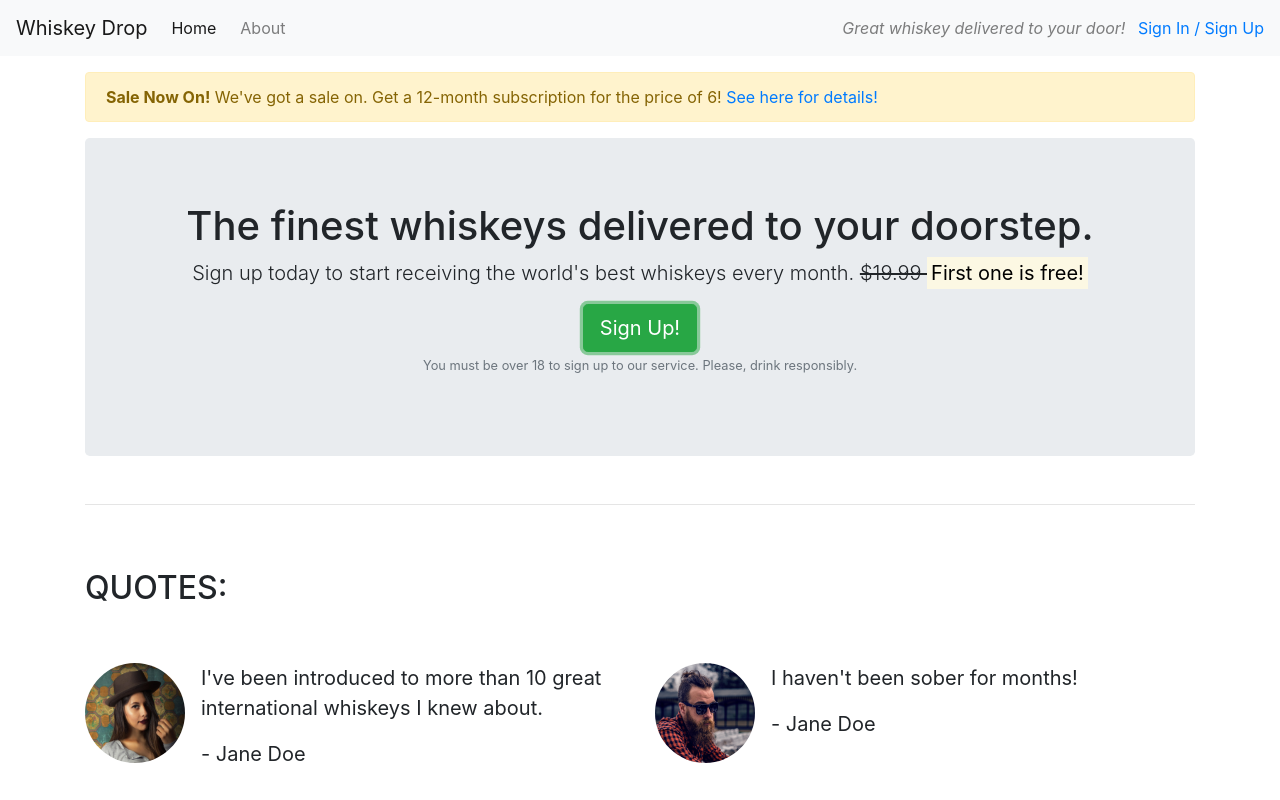
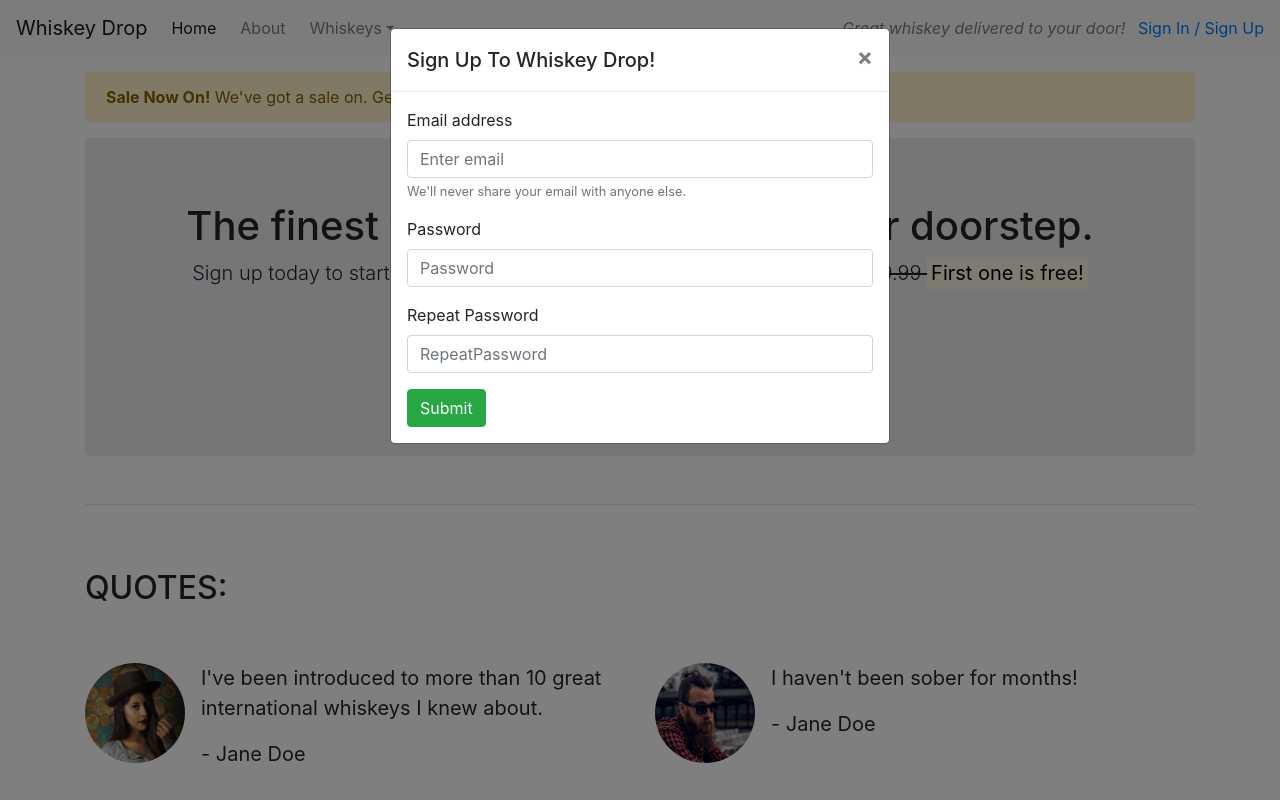
Before and after one commit to antalmelinda1116/bootstrap4, a plain HTML site: page index.html in a window 1280 px wide. Both pictures are taken after a click on the button "Sign Up!". Shown: the top 800 px of the page. Drawn offline with nearby package versions, Linux system fonts and the light colour scheme.

Commit message:
creating signup modal page

```diff
--- a/index.html
+++ b/index.html
@@ -11,11 +11,28 @@
 <body>
     <nav class="navbar navbar-light bg-light navbar-expand-sm">
         <a href="/" class="navbar-brand">Whiskey Drop</a>
-        <ul class="navbar-nav mr-auto">
-            <li class="active nav-item mr-2"><a class="nav-link" href="/">Home</a></li>
-            <li class="nav-item mr-2"><a class="nav-link" href="/about">About</a></li>
-            <li class="nav-item mr-2 d-block d-sm-none"><a class="nav-link" href="/login">Sign In / Sign Up</a></li>
-        </ul>
+
+        <button class="navbar-toggler ml-auto" type="button" data-toggle="collapse" data-target="#navbarNavDropdown" aria-controls="navbarNavDropdown" aria-expanded="false" aria-label="Togglenavigation">
+            <span class="navbar-toggler-icon"></span>
+        </button>
+
+        <div class="collapse navbar-collapse" id="navbarNavDropdown">
+            <ul class="navbar-nav mr-auto">
+                <li class="active nav-item mr-2"><a class="nav-link" href="/">Home</a></li>
+                <li class="nav-item mr-2"><a class="nav-link" href="/about">About</a></li>
+                <li class="nav-item dropdown">
+                    <a class="nav-link dropdown-toggle" href="#" id="navbarDropdownMenuLink" role="button" data-toggle="dropdown" aria-haspopup="true" aria-expanded="false">Whiskeys</a>
+                    <div class="dropdown-menu" aria-labelledby="navbarDropdownMenuLink">
+                        <a class="dropdown-item" href="#">Irish</a>
+                        <a class="dropdown-item" href="#">Scotch</a>
+                        <a class="dropdown-item" href="#">Japanese</a>
+                        <a class="dropdown-item" href="#">American</a>
+                    </div>
+                </li>
+                <li class="nav-item mr-2 d-block d-sm-none"><a class="nav-link" href="/login">Sign In / Sign Up</a></li>
+            </ul>
+        </div>
+
         <div class="d-none d-md-block">
             <p class="navbar-text my-auto mr-2"><i>Great whiskey delivered to your door!</i></p>
             <a href="/login">Sign In / Sign Up</a>
@@ -37,7 +54,7 @@
                         <s class="d-none d-sm-inline">$19.99 </s>
                         <span class="d-inline d-sm-none"><br></span>
                         <strong><mark>First one is free!</mark></strong></p>
-                    <button class="btn btn-success btn-lg">Sign Up!</button>
+                    <button class="btn btn-success btn-lg" data-toggle="modal" data-target="#signUpModal">Sign Up!</button>
                     <p class="text-muted"><small>You must be over 18 to sign up to our service. Please, drink responsibly.</small></p>
                 </section>
             </div>
@@ -151,5 +168,40 @@
         </section>
     </article>
 
+<div class="modal" tabindex="-1" role="dialog" id="signUpModal">
+  <div class="modal-dialog" role="document">
+    <div class="modal-content">
+      <div class="modal-header">
+         <h5 class="modal-title">Sign Up To Whiskey Drop!</h5>
+         <button type="button" class="close" data-dismiss="modal" aria-label="Close">
+          <span aria-hidden="true">&times;</span>
+        </button>
+      </div>
+      <div class="modal-body">
+            <form>
+                <div class="form-group">
+                    <label for="exampleInputEmail1">Email address</label>
+                    <input type="email" class="form-control" id="exampleInputEmail1" aria-describedby="emailHelp" placeholder="Enter email">
+                    <small id="emailHelp" class="form-text text-muted">We'll never share your email with anyone else.</small>
+                </div>
+                <div class="form-group">
+                    <label for="password">Password</label>
+                    <input type="password" class="form-control" id="password" placeholder="Password">
+                </div>
+                <div class="form-group">
+                    <label for="repeatPassword">Repeat Password</label>
+                    <input type="password" class="form-control" id="repeatPassword" placeholder="RepeatPassword">
+                </div>
+                <button type="submit" class="btn btn-success">Submit</button>
+            </form>
+      </div>
+
+    </div>
+  </div>
+</div>
+
+    <script src="https://code.jquery.com/jquery-3.3.1.slim.min.js" integrity="sha384-q8i/X+965DzO0rT7abK41JStQIAqVgRVzpbzo5smXKp4YfRvH+8abtTE1Pi6jizo" crossorigin="anonymous"></script>
+    <script src="https://cdnjs.cloudflare.com/ajax/libs/popper.js/1.14.3/umd/popper.min.js" integrity="sha384-ZMP7rVo3mIykV+2+9J3UJ46jBk0WLaUAdn689aCwoqbBJiSnjAK/l8WvCWPIPm49" crossorigin="anonymous"></script>
+    <script src="https://stackpath.bootstrapcdn.com/bootstrap/4.1.3/js/bootstrap.min.js" integrity="sha384-ChfqqxuZUCnJSK3+MXmPNIyE6ZbWh2IMqE241rYiqJxyMiZ6OW/JmZQ5stwEULTy" crossorigin="anonymous"></script>
 </body>
 </html>
```
